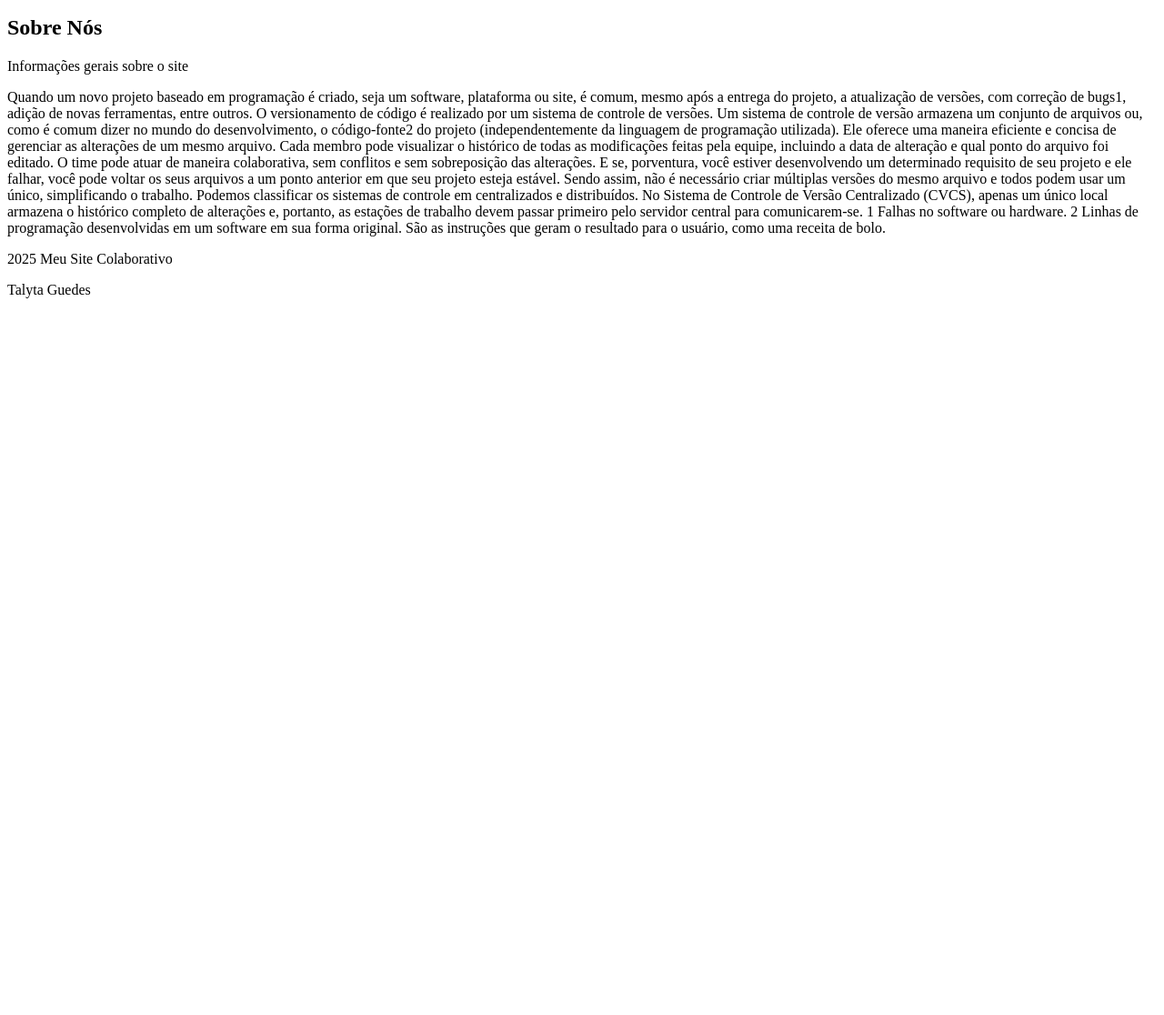
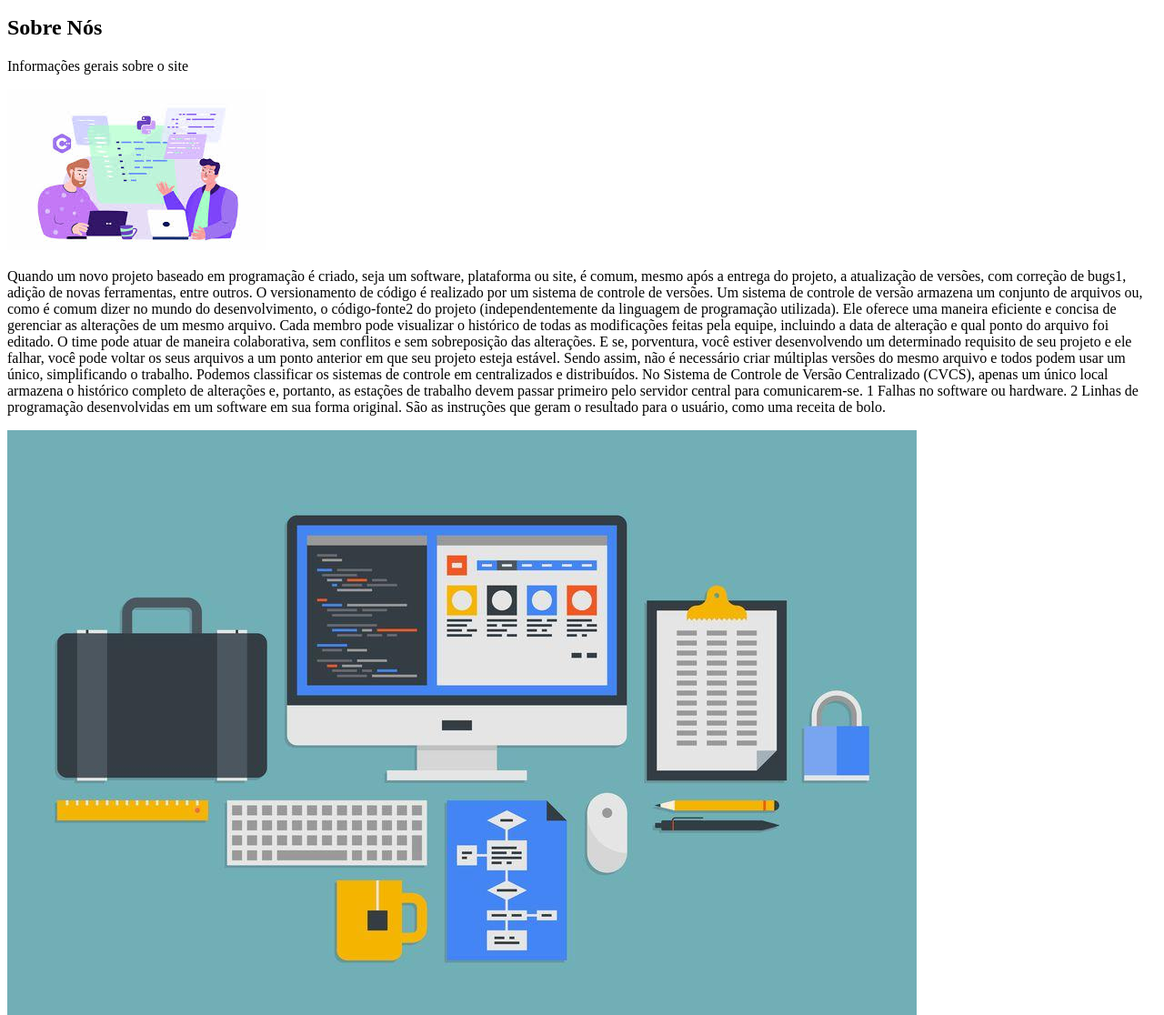
Before and after one commit to talytaguedes084/atividade-01-07, a plain HTML site: page index.html in a window 1280 px wide. Shown: the part 184-1300 px from the top of the page at 91% size. Before the commit the page ends 800 px from the top, so only its background shows below. Drawn offline with Linux system fonts and the light colour scheme.

Commit message:
atividade 01

```diff
--- a/index.html
+++ b/index.html
@@ -23,6 +23,8 @@
             <p>Informações gerais sobre o site</p>
         </section>
     </main>
+
+      <img src="img02.jfif" alt="">
 
     <p>Quando um novo projeto baseado em programação é criado, seja um software,
         plataforma ou site, é comum, mesmo após a entrega do projeto, a atualização de
@@ -50,6 +52,9 @@
         geram o resultado para o usuário, como uma receita de bolo.
         </p>
 
+        <img src="img01.jpg" alt="">
+
+
         <footer>
             <p>2025 Meu Site Colaborativo</p>
             <p>Talyta Guedes</p>
```
Also changed, not shown: img01.jpg (added), img02.jfif (added), index.css (added).
